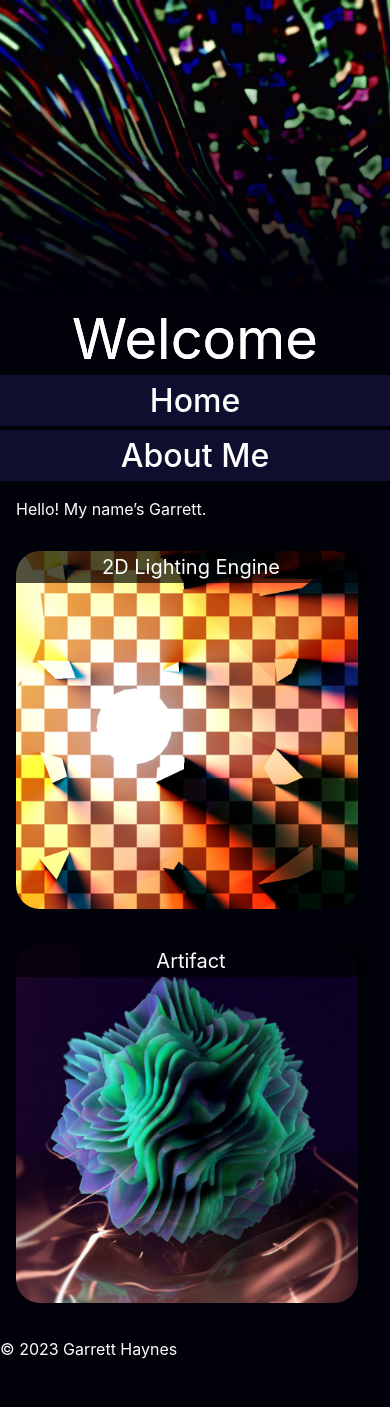
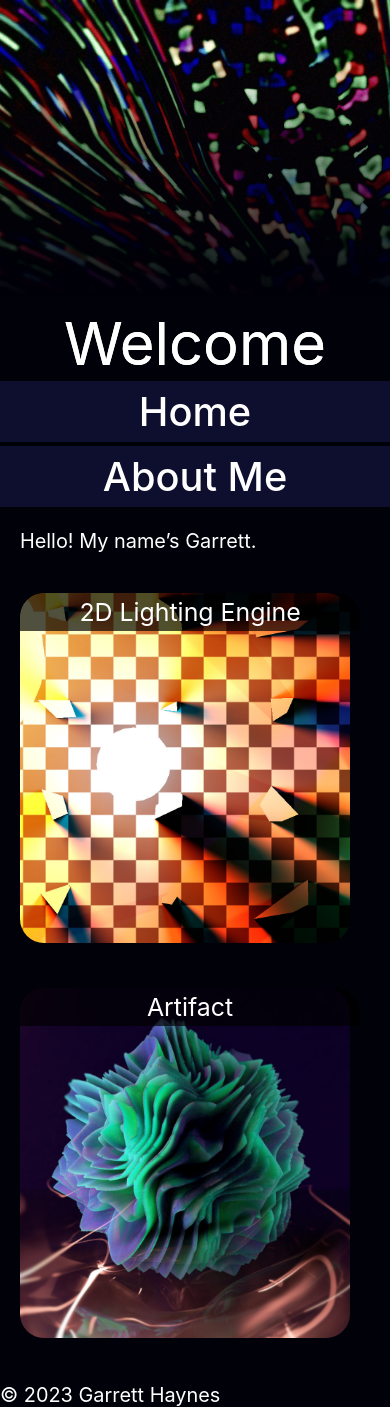
Before and after one commit to tekist/tekist.github.io, a Jekyll site: the page built from index.md, in a window 390 px wide. Built offline with Jekyll 4.4.1, drawn with Linux system fonts in a browser that asks for light colours; before the commit the page ends 1359 px from its top, so only the background shows below that.

Commit message:
Dynamic mobile text scaling

```diff
--- a/_sass/base.scss
+++ b/_sass/base.scss
@@ -7,7 +7,7 @@ $thumbnailSize: 320px;
 $mobileThumbSize: calc(100vw - 2em);
 
 :root {
-  font-size: 1em;
+  font-size: calc(1vw + 1em);
 }
 
 h1{
@@ -44,8 +44,9 @@ li{
   flex-direction: column;
 }
 
+/* Page title (top left) */
 .title{
-  font-size: 3.5em;
+  font-size: 3em;
 }
 
 nav{
@@ -59,10 +60,6 @@ nav{
   * {
     display: inline-block;
     white-space: nowrap;
-  }
-  /* font-size: */
-  h1{
-    font-size: 2.25em;
   }
   /* Spacer */
   div{
@@ -169,6 +166,10 @@ body {
 /* Font-size for medium screens */
 // Breakpoint for horizontal nav
 @media screen and (min-width: 1080px){
+  :root {
+    font-size: 1em;
+  }
+
   h1{
     font-size: 2em;
   }
```
Also changed, not shown: 2 other files.
